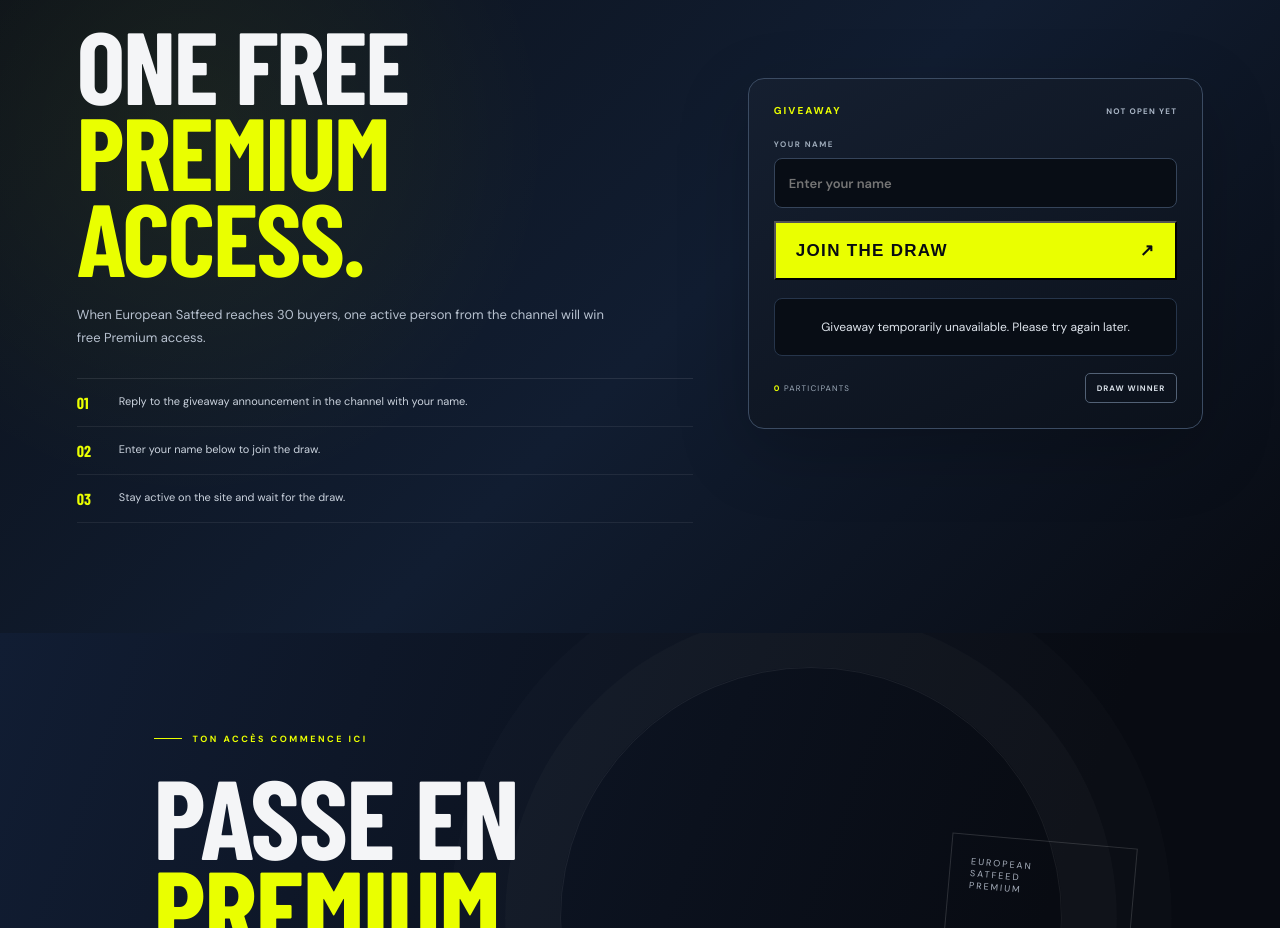
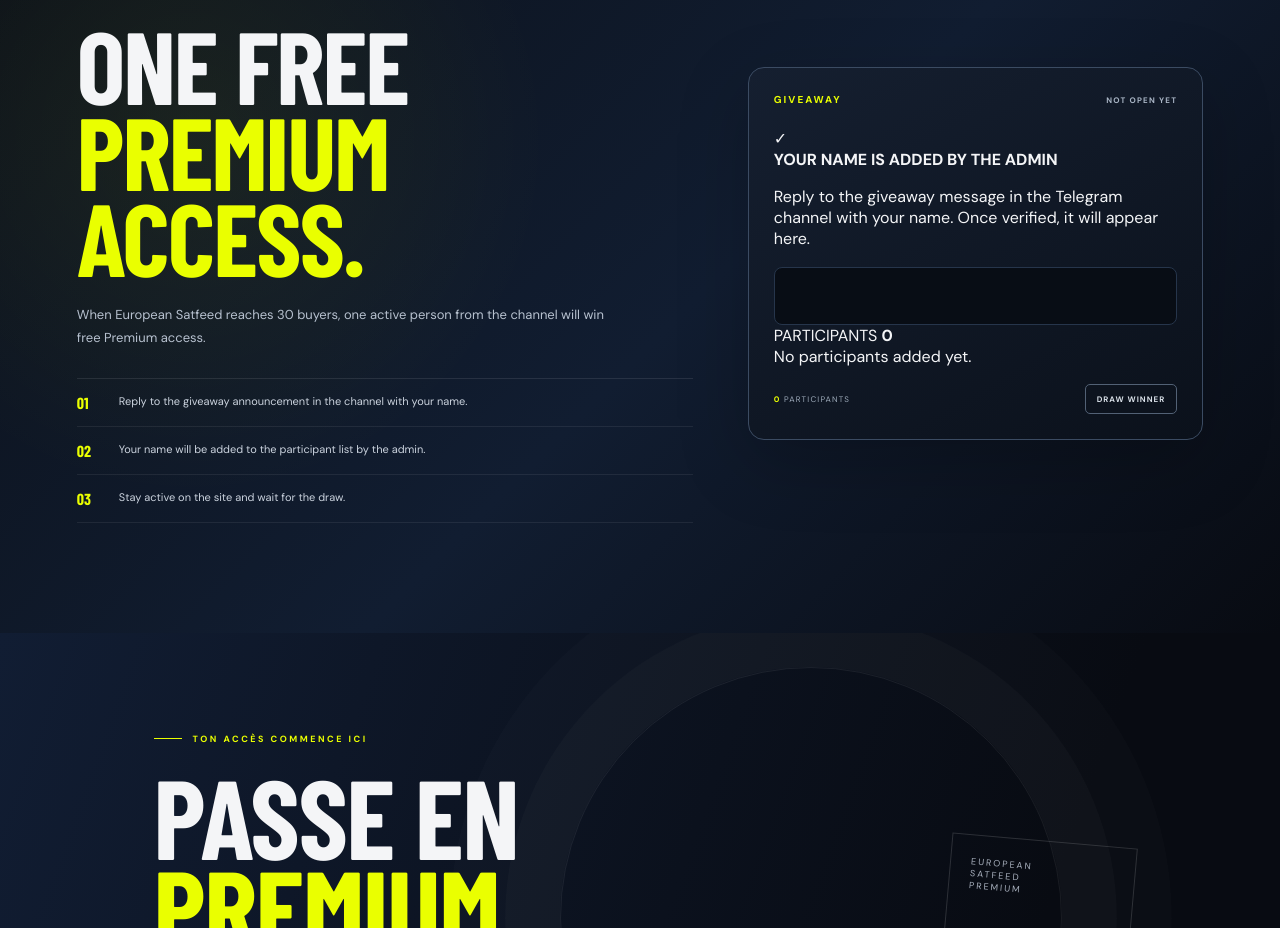
Before and after one commit to brayubaud-blip/european-satfeed-premium, a plain HTML site: page index.html in a window 1280 px wide. Shown: the part 4361-5289 px from the top of the page. Drawn offline with nearby package versions, Linux system fonts and the light colour scheme; no server answers; a web font is replaced by a local one.

Commit message:
Fix giveaway: admin adds participant names

```diff
--- a/index.html
+++ b/index.html
@@ -336,7 +336,7 @@
 
           <div class="giveaway-rules">
             <div><b>01</b><span>Reply to the giveaway announcement in the channel with your name.</span></div>
-            <div><b>02</b><span>Enter your name below to join the draw.</span></div>
+            <div><b>02</b><span>Your name will be added to the participant list by the admin.</span></div>
             <div><b>03</b><span>Stay active on the site and wait for the draw.</span></div>
           </div>
         </div>
@@ -347,18 +347,28 @@
             <strong id="giveawayStatus">NOT OPEN YET</strong>
           </div>
 
-          <form id="giveawayForm" class="giveaway-form">
-            <label for="giveawayName">YOUR NAME</label>
-            <input id="giveawayName" name="name" type="text" maxlength="40" autocomplete="nickname" placeholder="Enter your name" required>
-            <button class="button button-yellow giveaway-submit" type="submit">
-              <span>JOIN THE DRAW</span><span>↗</span>
-            </button>
-          </form>
+          <div class="giveaway-participant-note">
+            <span class="giveaway-note-icon">✓</span>
+            <div>
+              <strong>YOUR NAME IS ADDED BY THE ADMIN</strong>
+              <p>Reply to the giveaway message in the Telegram channel with your name. Once verified, it will appear here.</p>
+            </div>
+          </div>
 
           <div class="giveaway-result" id="giveawayResult" aria-live="polite"></div>
 
+          <div class="giveaway-participants">
+            <div class="giveaway-participants-head">
+              <span>PARTICIPANTS</span>
+              <strong id="giveawayCount">0</strong>
+            </div>
+            <div class="giveaway-participant-list" id="giveawayParticipantList">
+              <span class="giveaway-empty">No participants added yet.</span>
+            </div>
+          </div>
+
           <div class="giveaway-footer">
-            <span><strong id="giveawayCount">0</strong> PARTICIPANTS</span>
+            <span><strong id="giveawayCountFooter">0</strong> PARTICIPANTS</span>
             <button type="button" id="giveawayDraw" class="giveaway-draw">DRAW WINNER</button>
           </div>
         </div>
```
